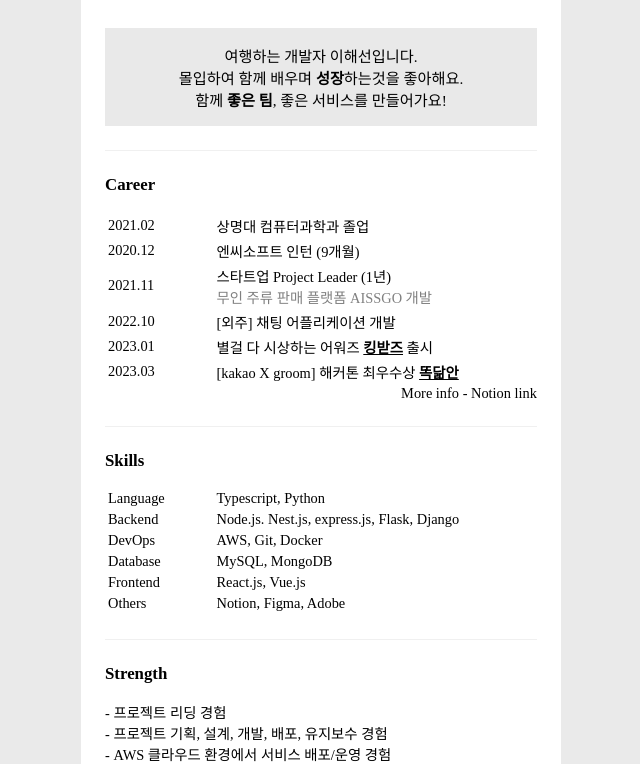
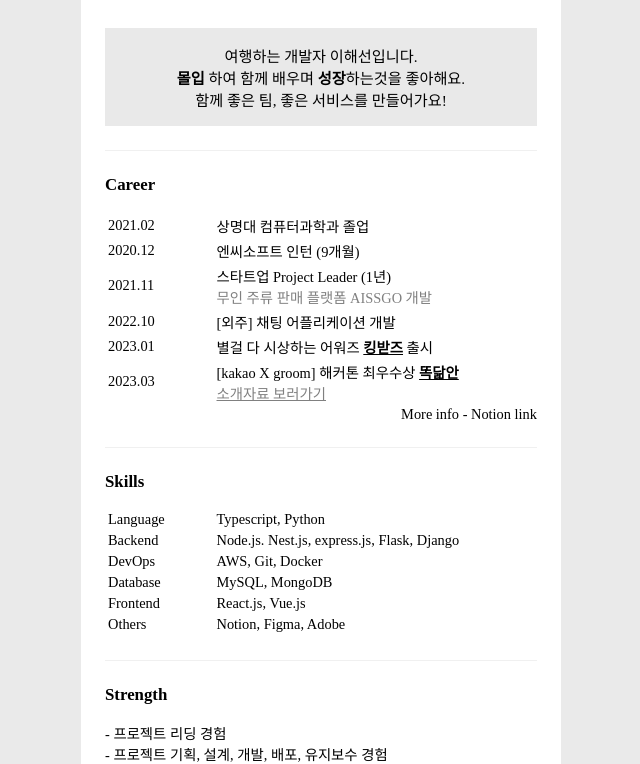
Before and after one commit to HaeSeon/haesummy-web, a React (Create React App) app: page / in a window 1280 px wide. Shown: the part 239-1003 px from the top of the page, without its empty margins (319-959 px from the left). Built offline with nearby package versions, Linux system fonts and the light colour scheme; a web font is replaced by a local one.

Commit message:
contents 변경

```diff
--- a/src/components/layouts/Footer.tsx
+++ b/src/components/layouts/Footer.tsx
@@ -1,5 +1,5 @@
 export function Footer() {
   return <div style={{ marginTop: "64px", marginBottom: "24px", fontSize: "0.7rem", textAlign: "center" }}>
-    ©2023 Copyright 2023 haesummy <br />All rights reserved
+    ©Copyright 2023 haesummy <br />All rights reserved
   </div>
 }
--- a/src/pages/Resume.tsx
+++ b/src/pages/Resume.tsx
@@ -30,7 +30,7 @@ export function Resume() {
             #ENTP
             #개발좋아함 #수학좋아함<br />
             #추진력 #알코올 #한다면한다 #긍정왕<br />
-            #대학교밴드보컬 #프로여행러<br />
+            #프로여행러 #몰입왕<br />
           </div>
           <img src="/img/profile.jpg" alt="" height={"124px"} style={{ marginLeft: "auto" }} />
         </div>
@@ -38,8 +38,8 @@ export function Resume() {
         <div style={{ padding: "24px" }}>
           <div style={{ backgroundColor: "#e9e9e9", padding: "16px", textAlign: "center", fontSize: "0.95rem" }}>
             여행하는 개발자 이해선입니다. <br />
-            몰입하여 함께 배우며 <b>성장</b>하는것을 좋아해요.<br />
-            함께 <b>좋은 팀</b>, 좋은 서비스를 만들어가요!
+            <b>몰입 </b>하여 함께 배우며 <b>성장</b>하는것을 좋아해요.<br />
+            함께 좋은 팀, 좋은 서비스를 만들어가요!
           </div>
           <Divider />
           <h3>Career</h3>
@@ -91,7 +91,17 @@ export function Resume() {
                     onClick={() => {
                       window.open("https://ddokdarman.site")
 
-                    }}>똑닮안</span></td>
+                    }}>똑닮안</span> <br />
+                    <span
+                      style={{
+                        color: "gray",
+                        textDecoration: "underline",
+                        // marginLeft: "8px"
+                      }}
+                      onClick={() => { window.open("https://9oormthon.goorm.io/cb37a9b5-6a16-4d88-afe9-f4ea9ac9b7bd") }}>
+                      소개자료 보러가기
+                    </span>
+                  </td>
                 </tr>
               </tbody>
             </table>
@@ -139,7 +149,8 @@ export function Resume() {
             - 프로젝트 리딩 경험 <br />
             - 프로젝트 기획, 설계, 개발, 배포, 유지보수 경험 <br />
             - AWS 클라우드 환경에서 서비스 배포/운영 경험 <br />
-            - 인공지능 모델을 api로 만들어 사용한 경험 많음
+            - 인공지능 활용 경험 多 <br />
+            - 개발할 때 옆에서 춤춰도 모르는 집중력
           </div>
 
           <Divider />
@@ -149,8 +160,6 @@ export function Resume() {
             - 인공지능, 디자인, 기획 다양한 분야에 관심이 있음 <br />
             - 세상 심플한 성격 <br />
             - 밤 잘 새워요 <br />
-            - 개발 속도 빠름 (코드 다량 보유) <br />
-            - 팀플 실패 경험 없음 <br />
             - 발상의 전환, 아이디어뱅크
           </div>
         </div>
```
